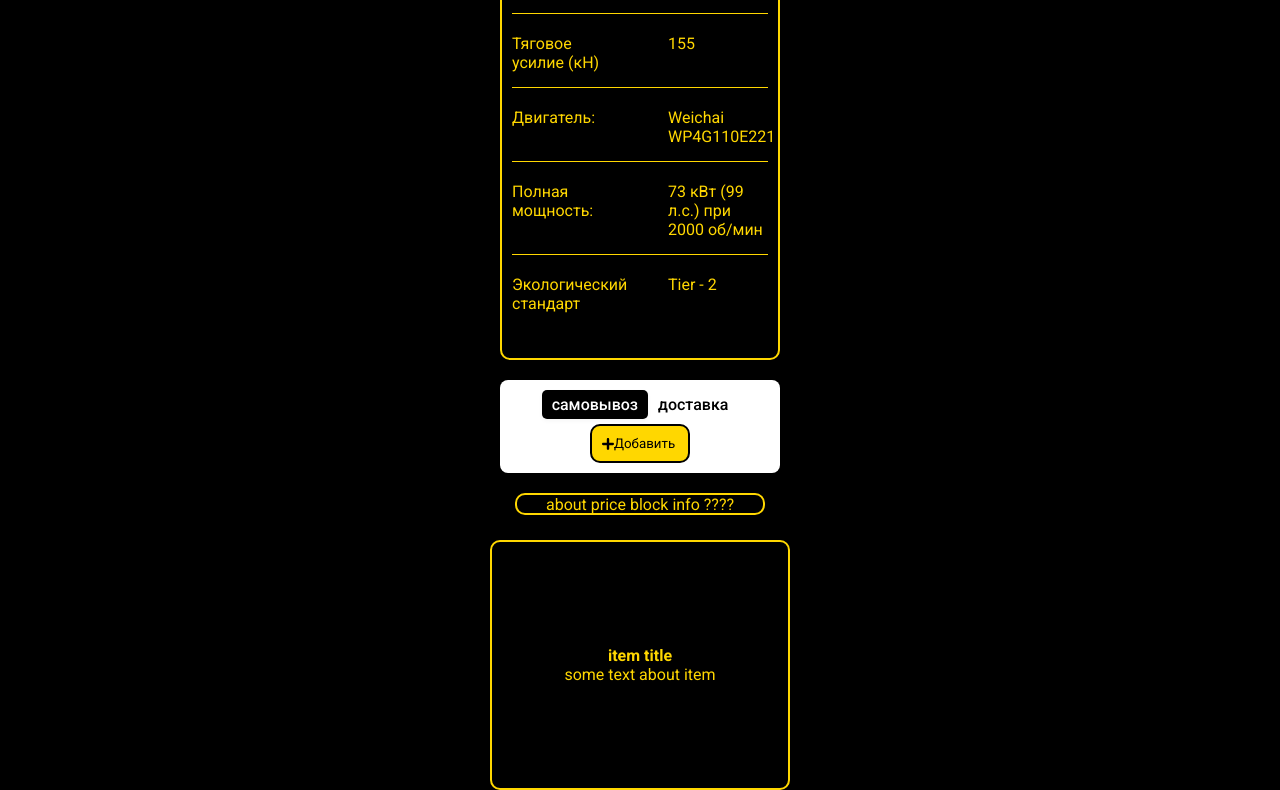
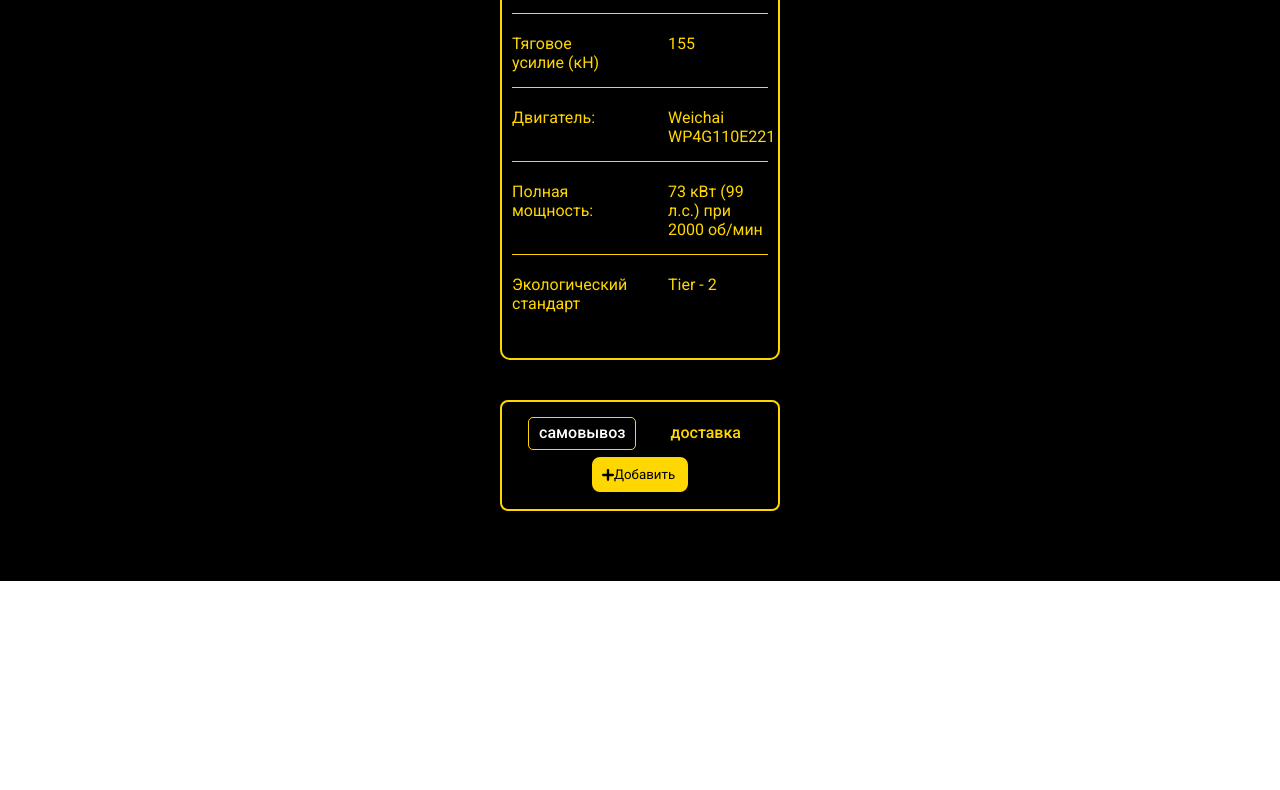
Before and after one commit to webdotG/Rental, a React (Vite) app: page /Rental/item/1 in a window 1280 px wide. Shown: the part 761-1551 px from the top of the page. After the commit the page ends 1342 px from the top, so only its background shows below. Built offline with nearby package versions, Linux system fonts and the light colour scheme.

Commit message:
add style

```diff
--- a/src/list/item/ui/itemPage.module.scss
+++ b/src/list/item/ui/itemPage.module.scss
@@ -3,6 +3,7 @@
 @media (min-width: 320px) {
 
   .item_page_wrapper {
+    padding-bottom: 50px;
     background-color: $black;
   }
 
@@ -57,14 +58,14 @@
     }
   }
 
-  .item_agent_ifo_list {
+  .item_agent_info_list {
     width: 280px;
     padding-left: 10px;
     padding-right: 10px;
     padding-bottom: 10px;
     padding-top: 15px;
     margin: 0 auto;
-    margin-bottom: 20px;
+    margin-bottom: 40px;
     display: flex;
     justify-content: center;
     flex-direction: column;
@@ -122,10 +123,11 @@
     border: 2px solid $black;
   }
 
+
   .item_block {
     width: 280px;
-    padding-top: 10px;
-    padding-bottom: 10px;
+    padding-top: 15px;
+    padding-bottom: 15px;
     padding-left: 15px;
     padding-right: 15px;
     margin: 0 auto;
@@ -135,9 +137,13 @@
     justify-content: center;
     align-items: center;
     border-radius: 8px;
-    background-color: $white;
+    background-color: $black;
+    border: 2px solid $gold;
   }
-
+  .item_block__list_type{
+    width: 270px;
+    justify-content: space-around;
+  }
   .item_block__list_type,
   .item_block__list_size {
     display: flex;
@@ -153,6 +159,8 @@
       cursor: pointer;
       font-weight: 500;
       font-size: 16px;
+      color: $gold;
+      border: 1px solid $black;
 
       &:hover {
         background: $black;
@@ -161,11 +169,13 @@
       }
 
       &.active {
+        padding-bottom: 7px;
         background: $black;
         color: $white;
-        box-shadow: 0px 2px 4px rgba(0, 0, 0, 0.04);
         border-radius: 5px;
         cursor: auto;
+        border: 1px solid $gold;
+
       }
     }
 
--- a/src/list/item/ui/pageItem.tsx
+++ b/src/list/item/ui/pageItem.tsx
@@ -61,7 +61,7 @@ function ItemPage() {
       <img className={style.item_img} src={item.imageUrl} />
       <h2 className={style.item_title} >{item.modelName}</h2>
       <h3 className={style.item_price} >Цена от : {item.price} р</h3>
-      <ul className={style.item_agent_ifo_list}>
+      <ul className={style.item_agent_info_list}>
         {
           item.fields.map((i, index) =>
             <li className={style.item_agent_ifo_params} key={index}>
@@ -100,14 +100,6 @@ function ItemPage() {
           </svg>
           <span className={style.item_block__button_text}>Добавить</span>
         </button>
-
-      </div>
-      <div className={style.about_price_block}>
-        <p>about price block info ????</p>
-      </div>
-      <div className={style.item_text_wrapper}>
-        <h4>item title</h4>
-        <p>some text about item</p>
       </div>
     </div>
   )
```
